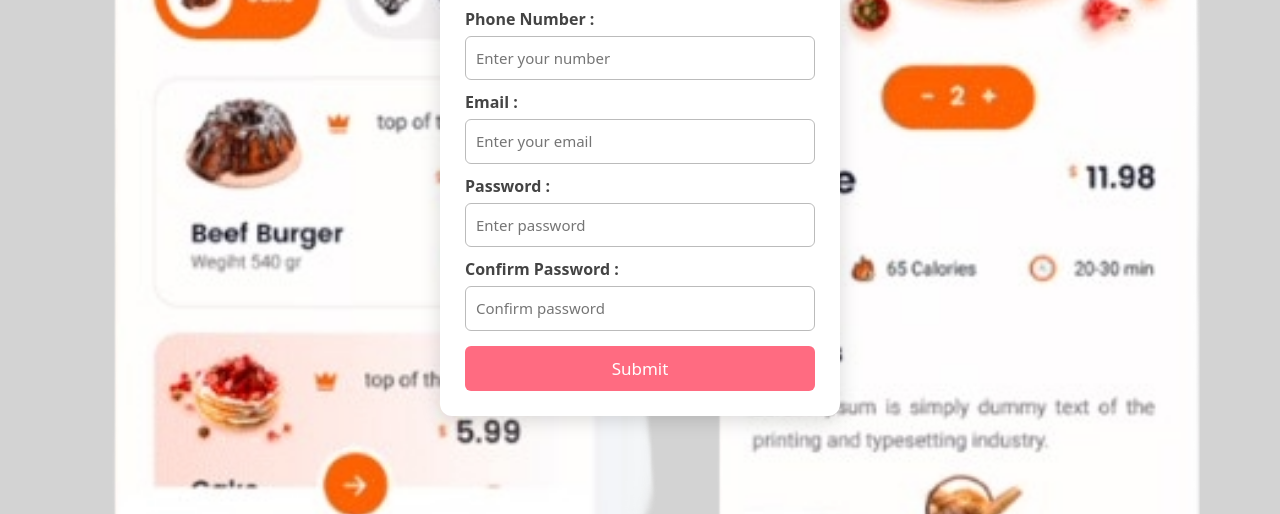
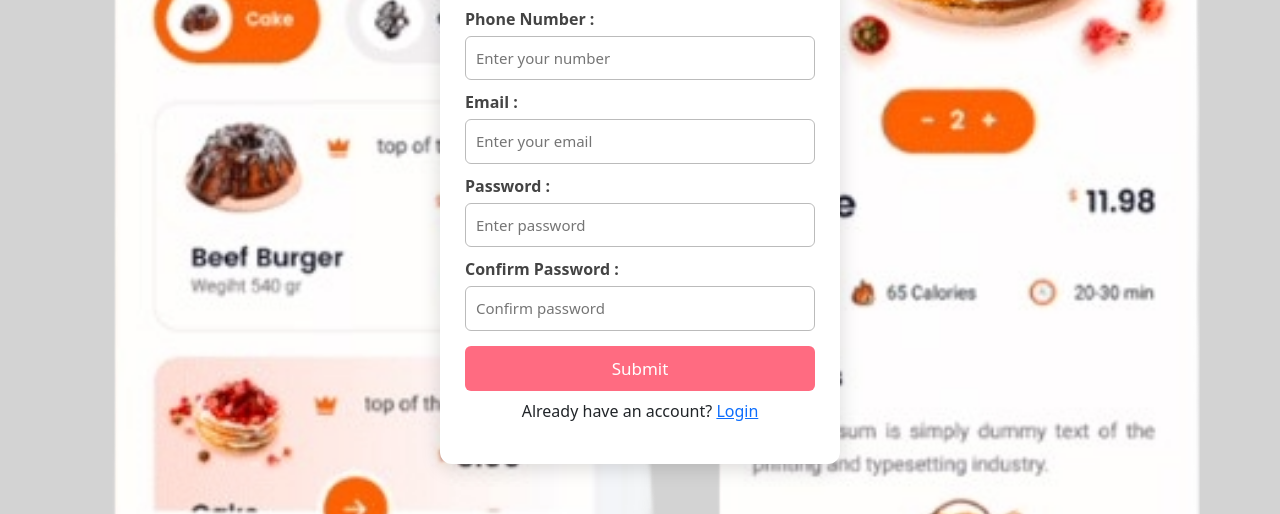
Before and after one commit to shireeshabhukya66/JS-Project, a plain HTML site: page index.html in a window 1280 px wide. Shown: the part 286-800 px from the top of the page. Drawn offline with nearby package versions, Linux system fonts and the light colour scheme.

Commit message:
Update index.html

```diff
--- a/index.html
+++ b/index.html
@@ -8,7 +8,6 @@
     <link rel="stylesheet" href="https://cdnjs.cloudflare.com/ajax/libs/font-awesome/6.0.0-beta3/css/all.min.css">
     <link rel="stylesheet" href="style.css">
 </head>
-
 <body style="
     background-color: lightgrey;
     background-image: url('images/bakery app.png');
@@ -42,6 +41,11 @@
         <input type="password" id="cmpassword" placeholder="Confirm password">
 
          <button class="btn btn-primary" id="loginBtn">Submit</button>   <!-- stores 'users' array -->
+        <p class="mt-2 text-center">
+            Already have an account?
+            <a href="#" id="showLogin">Login</a>
+        </p>
+
     </form>
 
 
@@ -54,11 +58,14 @@
         <label>Password :</label>
         <input type="password" id="loginPassword" placeholder="Enter password">
 
-        <button class="btn btn-primary" id="loginSubmitBtn">Login</button>
+        <button type="button" class="btn btn-primary" id="loginSubmitBtn">Login</button>
+        <p class="mt-2 text-center">
+            Don’t have an account?
+            <a href="#" id="showSignup">Signup</a>
+        </p>
     </form>
 
 
     <script src="main.js"></script>
 </body>
-
 </html>
```
